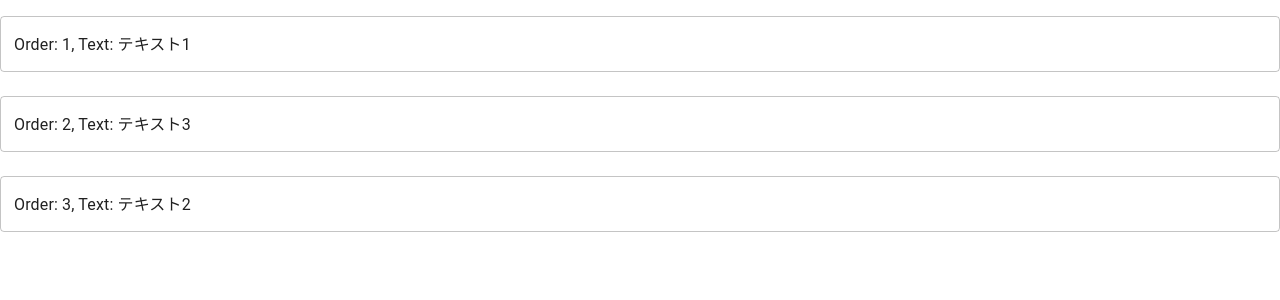
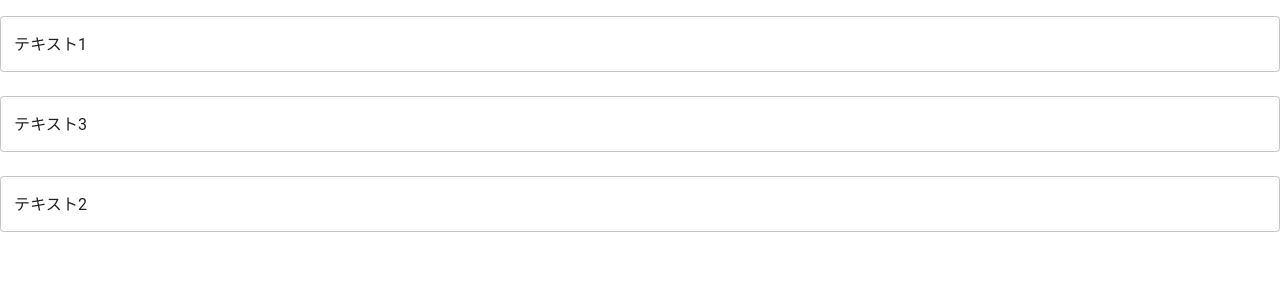
Before and after one commit to Escher-js/ginger_neo, a React (Create React App) app: page / in a window 1280 px wide. Shown: the top 300 px of the page. Built offline with nearby package versions, Linux system fonts and the light colour scheme.

Commit message:
simplify textfield

```diff
--- a/src/components/SortableItem.tsx
+++ b/src/components/SortableItem.tsx
@@ -10,7 +10,7 @@ interface SortableItemProps {
 const SortableItem: React.FC<SortableItemProps> = ({ order, text }) => {
     return (
         <TextField
-            defaultValue={`Order: ${order}, Text: ${text}`}
+            defaultValue={text}
             variant="outlined"
             margin="normal"
         />
```
